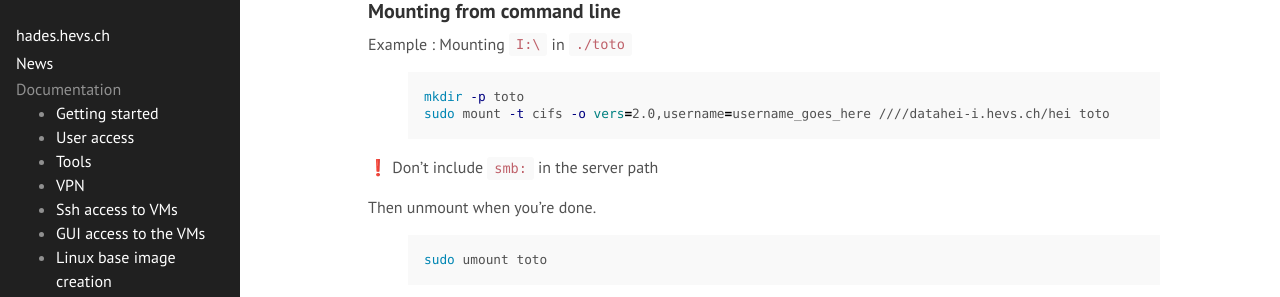
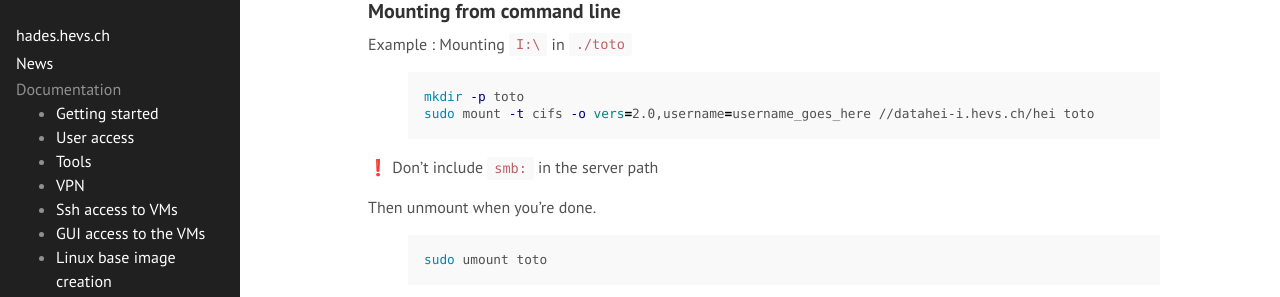
Before and after one commit to hevs-isi/hades, a Jekyll site: the page built from _doc/transfer.md, in a window 1280 px wide and 900 px high, scrolled down 919 px. Shown: the part 168-465 px from the top of the window. Built offline with Jekyll 4.4.1, drawn with Linux system fonts in a browser that asks for light colours; emoji names are drawn with the system emoji font.

Commit message:
fix error in path

```diff
--- a/_doc/transfer.md
+++ b/_doc/transfer.md
@@ -50,7 +50,7 @@ Example : Mounting `I:\` in `./toto`
 
 {% highlight shell %}
 mkdir -p toto
-sudo mount -t cifs -o vers=2.0,username=username_goes_here ////datahei-i.hevs.ch/hei toto
+sudo mount -t cifs -o vers=2.0,username=username_goes_here //datahei-i.hevs.ch/hei toto
 {% endhighlight %}
 
 :exclamation: Don't include `smb:` in the server path
```
